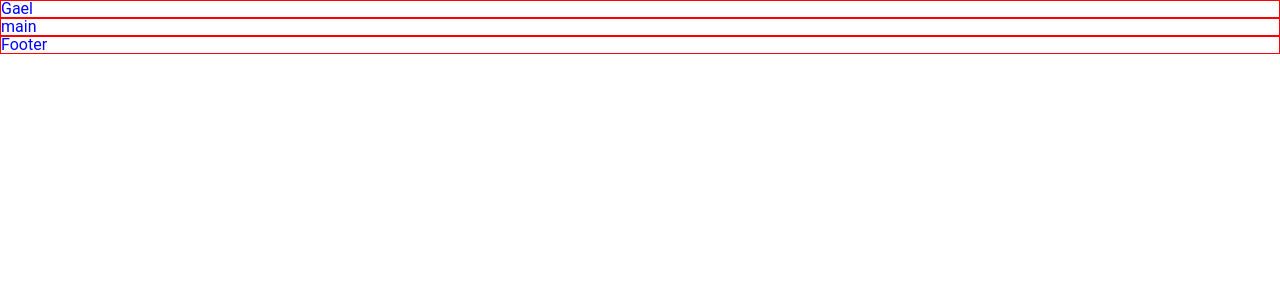
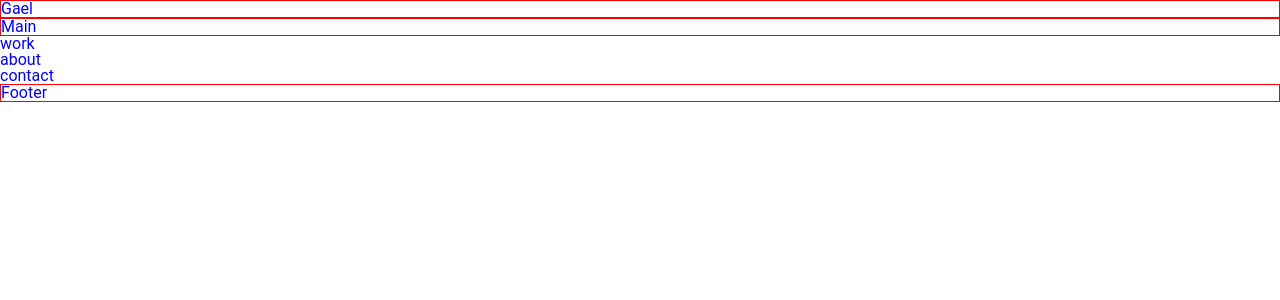
Before and after one commit to gael-src/portfolio, a React (Create React App) app: page / in a window 1280 px wide. Shown: the top 300 px of the page. Built offline with nearby package versions, Linux system fonts and the light colour scheme.

Commit message:
created page components

```diff
--- a/src/App.js
+++ b/src/App.js
@@ -1,13 +1,20 @@
 import "./App.css";
-import Footer from "./components/footer/footer";
+
 import Header from "./components/header/header";
 import Main from "./components/main/main";
+import Work from "./components/work/work";
+import About from "./components/about/about";
+import Contact from "./components/contact/contact";
+import Footer from "./components/footer/footer";
 
 function App() {
   return (
     <div className="App">
       <Header />
       <Main />
+      <Work />
+      <About />
+      <Contact />
       <Footer />
     </div>
   );
--- /dev/null
+++ b/src/components/about/about.css
@@ -0,0 +1,3 @@
+.about {
+  color: blue;
+}
--- /dev/null
+++ b/src/components/about/about.js
@@ -0,0 +1,11 @@
+import "./about.css";
+
+function About() {
+  return (
+    <div className="about">
+      <h2>about</h2>
+    </div>
+  );
+}
+
+export default About;
--- /dev/null
+++ b/src/components/contact/contact.css
@@ -0,0 +1,3 @@
+.contact {
+  color: blue;
+}
--- /dev/null
+++ b/src/components/contact/contact.js
@@ -0,0 +1,11 @@
+import "./contact.css";
+
+function Contact() {
+  return (
+    <div className="contact">
+      <h2>contact</h2>
+    </div>
+  );
+}
+
+export default Contact;
--- a/src/components/main/main.js
+++ b/src/components/main/main.js
@@ -3,7 +3,7 @@ import "./main.css";
 function Main() {
   return (
     <div className="main">
-      <h2>main</h2>
+      <h2>Main</h2>
     </div>
   );
 }
--- /dev/null
+++ b/src/components/work/work.css
@@ -0,0 +1,3 @@
+.work {
+  color: blue;
+}
--- /dev/null
+++ b/src/components/work/work.js
@@ -0,0 +1,11 @@
+import "./work.css";
+
+function Work() {
+  return (
+    <div className="work">
+      <h2>work</h2>
+    </div>
+  );
+}
+
+export default Work;
```
